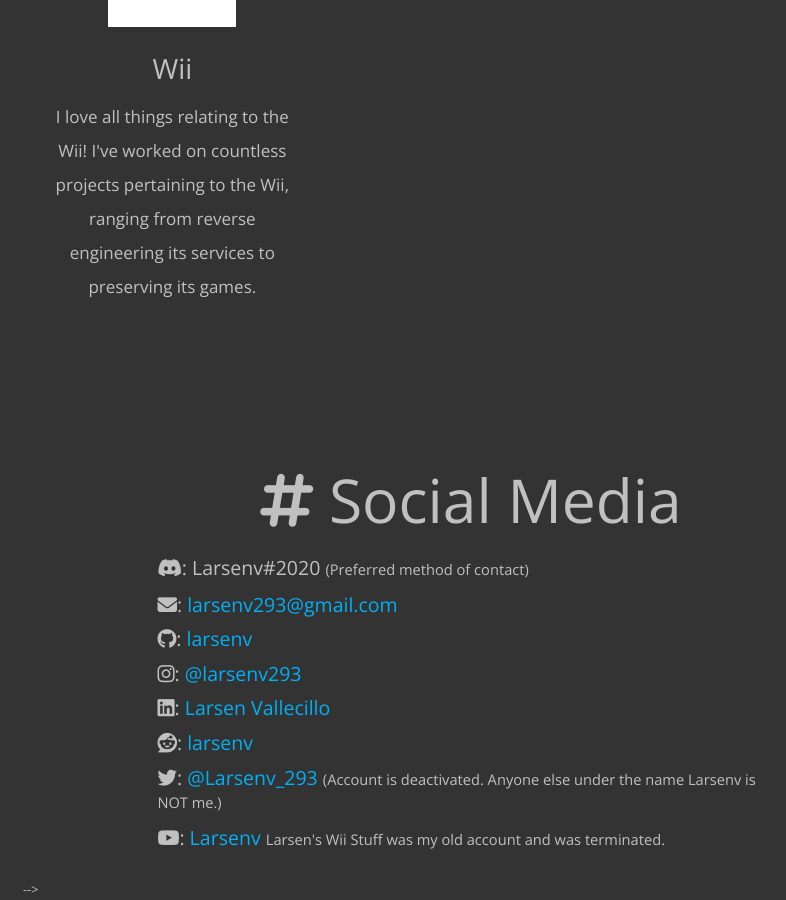
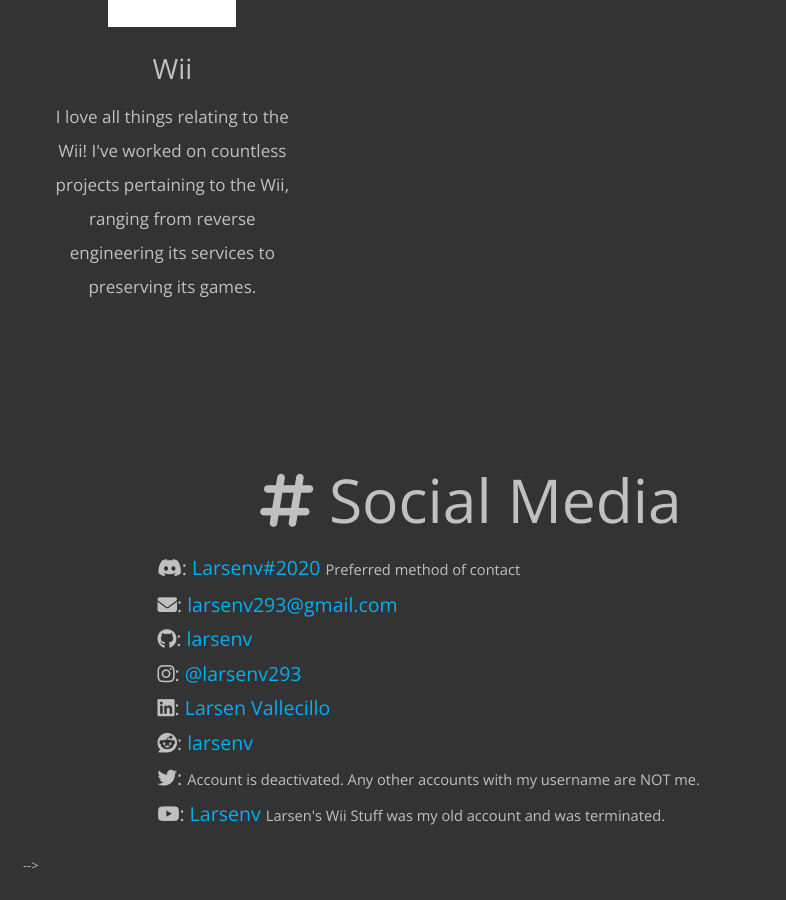
Before and after one commit to larsenv/My-Site, a Jekyll site: the page built from index.html, in a window 1280 px wide and 900 px high, scrolled down 1359 px. Shown: the whole window, without its empty margins (169-955 px from the left). Built offline with Jekyll 4.4.1, drawn with Linux system fonts in a browser that asks for light colours; nearby versions of some CDN libraries; after the commit the page ends 2236 px from its top, so only the background shows below that.

Commit message:
Update index.html

```diff
--- a/index.html
+++ b/index.html
@@ -23,7 +23,6 @@ layout: default
     <div class="section">
       <h2 class="header center"><i class="fas fa-tasks" aria-hidden="true"></i> What I Do</h2>
 
-      <!--   Icon Section   -->
       <div class="row">
         <div class="col s12 m4">
           <div class="icon-block center">
@@ -77,13 +76,13 @@ layout: default
     <div class="section">
       <h2 class="header center"><i class="fas fa-hashtag" aria-hidden="true"></i> Social Media</h2>
 
-      <h6><i class="fab fa-discord"></i>: Larsenv#2020 <small>(Preferred method of contact)</h6>
+      <h6><i class="fab fa-discord"></i>: <a href="https://discord.gg/314466499312222208">Larsenv#2020</a> <small>Preferred method of contact</h6>
       <h6><i class="fas fa-envelope"></i>: <a href="mailto:larsenv293@gmail.com">larsenv293@gmail.com</a></h6>
       <h6><i class="fab fa-github"></i>: <a href="https://github.com/larsenv">larsenv</a></h6>
       <h6><i class="fab fa-instagram"></i>: <a href="https://instagram.com/larsenv293">@larsenv293</a></h6>
       <h6><i class="fab fa-linkedin"></i>: <a href="https://linkedin.com/in/larsenv293">Larsen Vallecillo</a></h6>
       <h6><i class="fab fa-reddit"></i>: <a href="https://reddit.com/u/larsenv">larsenv</a></h6>
-      <h6><i class="fab fa-twitter"></i>: <a href="https://twitter.com/Larsenv_293">@Larsenv_293</a> <small>(Account is deactivated. Anyone else under the name Larsenv is NOT me.)</small></h6>
+      <h6><i class="fab fa-twitter"></i>: <small>Account is deactivated. Any other accounts with my username are NOT me.</small></h6>
       <h6><i class="fab fa-youtube"></i>: <a href="https://youtube.com/@Larsenv293">Larsenv</a> <small>Larsen's Wii Stuff was my old account and was terminated.</small></h6>
     </div>
   </div>
```
